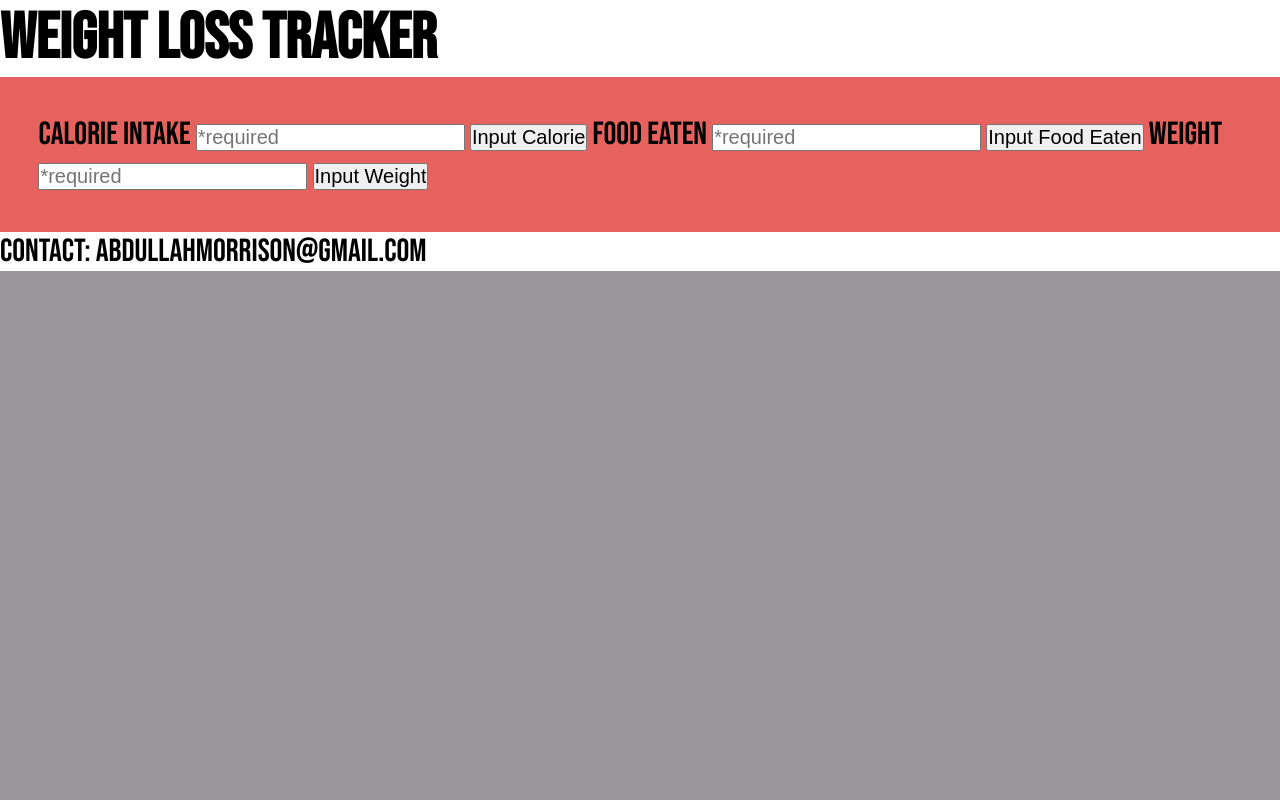
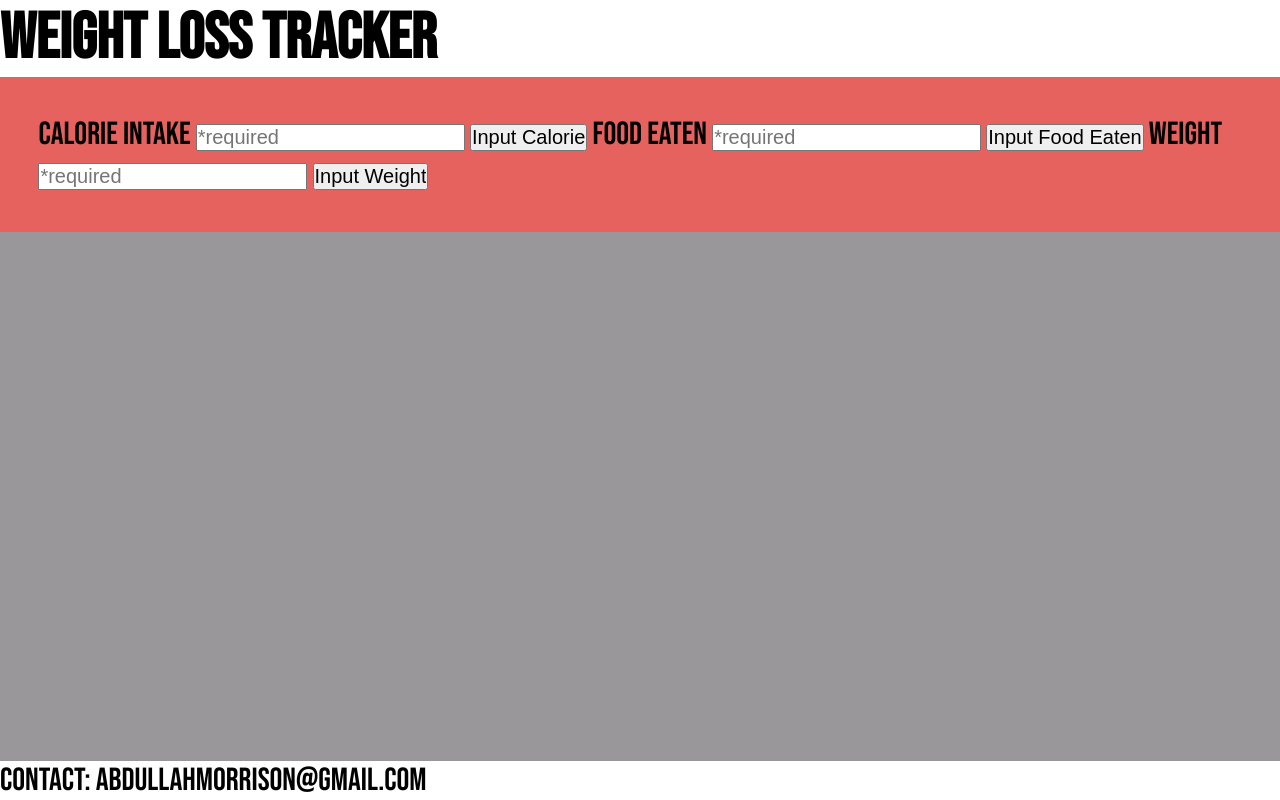
Before and after one commit to abdullahmorrison/WeightLossTracker, a PHP site: page / in a window 1280 px wide. Run offline with PHP 8.4, Linux system fonts and the light colour scheme.

Commit message:
added sticky footer

```diff
--- a/public/views/styles.css
+++ b/public/views/styles.css
@@ -26,6 +26,7 @@
 }
 
 html {
+  /*FOR STICKY FOOTER*/
   height: 100%;
 }
 
@@ -33,6 +34,15 @@ body {
   background: var(--tertiaryColor);
   font-family: "Bebas Neue", cursive;
   font-size: xx-large;
+  /*FOR STICKY FOOTER*/
+  min-height: 100%;
+  display: -webkit-box;
+  display: -ms-flexbox;
+  display: flex;
+  -webkit-box-orient: vertical;
+  -webkit-box-direction: normal;
+      -ms-flex-direction: column;
+          flex-direction: column;
 }
 
 main {
@@ -48,6 +58,8 @@ header {
 /*******************1.3 FOOTER*****************/
 footer {
   background: var(--secondaryColor);
+  /*STICKY FOOTER*/
+  margin-top: auto;
 }
 
 /**------------------------------------------
--- a/public/views/styles.scss
+++ b/public/views/styles.scss
@@ -25,6 +25,7 @@
   padding: 0;
 }
 html{
+  /*FOR STICKY FOOTER*/
   height: 100%;
 }
 body {
@@ -32,6 +33,11 @@ body {
 
   font-family: "Bebas Neue", cursive;
   font-size: xx-large;
+
+  /*FOR STICKY FOOTER*/
+  min-height: 100%;
+  display: flex;
+  flex-direction: column;
 }
 main {
   background: var(--mainColor);
@@ -45,6 +51,9 @@ header{
 /*******************1.3 FOOTER*****************/
 footer{
   background: var(--secondaryColor);
+
+  /*STICKY FOOTER*/
+  margin-top: auto;
 }
 /**------------------------------------------
 **            2. COMPONENTS
```
Also changed, not shown: 1 other file.
